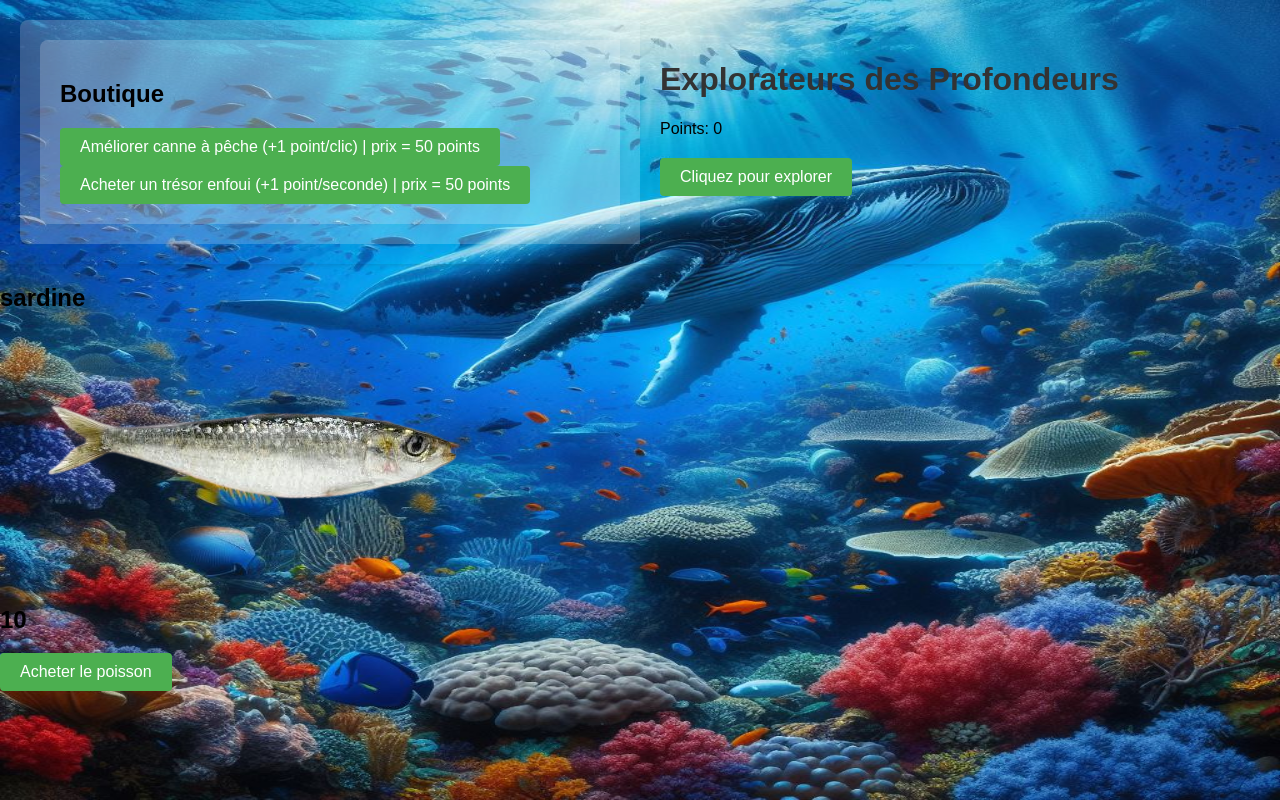
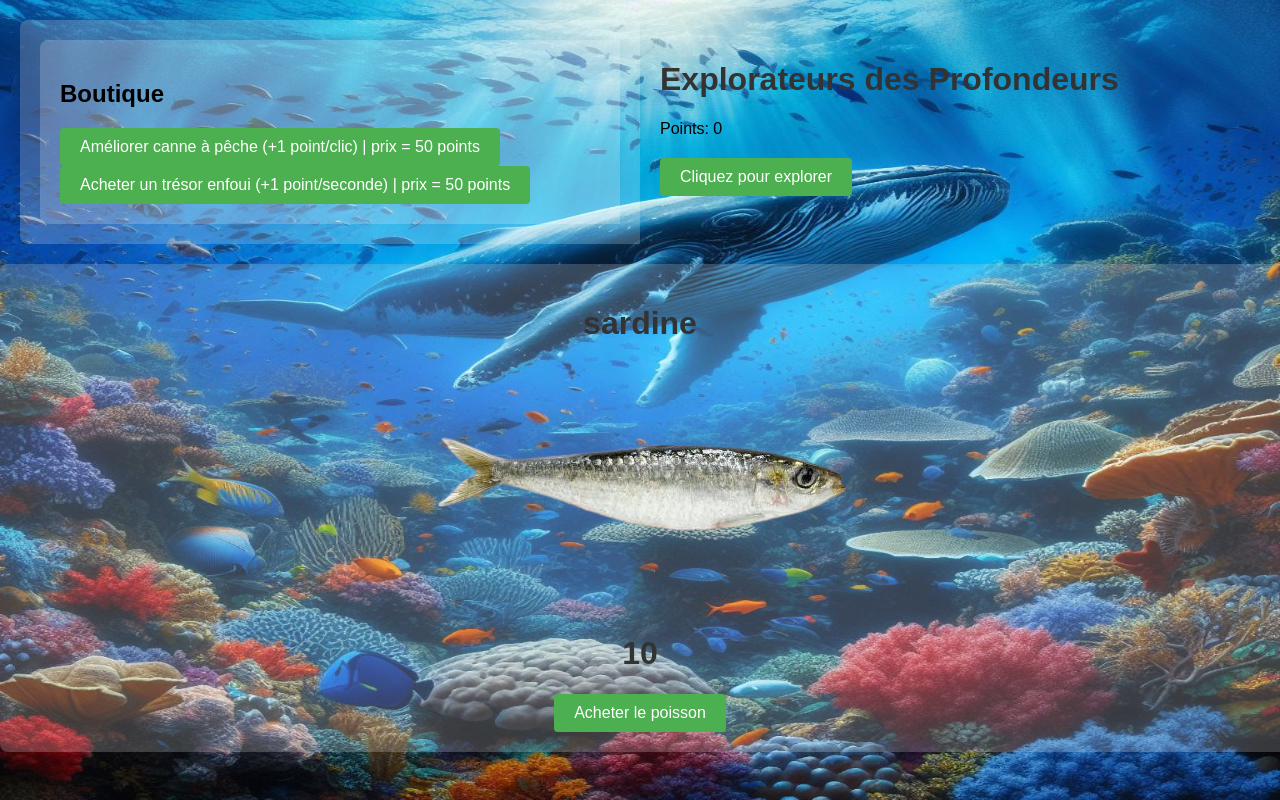
Before and after one commit to mohamdi-kamelia/Clicker, a plain HTML site: page index.html in a window 1280 px wide. Drawn offline with Linux system fonts and the light colour scheme.

Commit message:
ajouté gestion de sauvegarde avec localstorage

```diff
--- a/index.html
+++ b/index.html
@@ -22,10 +22,10 @@
             <button id="clickButton">Cliquez pour explorer</button>
         </div>
     </div>
-    <div class= "fish">
-        <h2 id="fishName"></h2>
+    <div class= "poisson">
+        <h1 id="fishName"></h1>
         <img id="fishImage">
-        <h2 id="fishPrice"></h2>
+        <h1 id="fishPrice"></h1>
         <button id="buyButton">Acheter le poisson</button>
     </div>
     <script src="script.js"></script>
--- a/script.js
+++ b/script.js
@@ -1,11 +1,11 @@
 document.addEventListener('DOMContentLoaded', function() {
-    let points = 0;
-    let elements = 0;
-    let bonus = 1;
-    let auto_click_value = 0;
-    let clickCount = 0;
-    let level = 1;
-    let fishIndex = 0;
+    // localStorage.clear();
+    let points = parseInt(localStorage.getItem('points')) || 0;
+    let elements = parseInt(localStorage.getItem('elements')) || 0;
+    let bonus = parseInt(localStorage.getItem('bonus')) || 1;
+    let auto_click_value = parseInt(localStorage.getItem('auto_click_value')) || 0;
+    let level = parseInt(localStorage.getItem('level')) || 1;
+    let fishIndex = parseInt(localStorage.getItem('fishIndex')) || 0;
 
     const pointsDisplay = document.getElementById('points');
     const clickButton = document.getElementById('clickButton');
@@ -14,8 +14,9 @@ document.addEventListener('DOMContentLoaded', function() {
     const fishName = document.getElementById('fishName');
     const fishImage = document.getElementById('fishImage');
     const fishPrice = document.getElementById('fishPrice');
-    const fish = document.getElementById('fish');
     const buyButton = document.getElementById('buyButton');
+
+    pointsDisplay.textContent = points;
 
     const fishDict = [
         {
@@ -26,17 +27,17 @@ document.addEventListener('DOMContentLoaded', function() {
         {
             name : "anchois",
             image : "assets/anchois.png",
-            value : 1000
+            value : 100
         },
         {
             name : "bar",
             image : "assets/bar.png",
-            value : 2000
+            value : 500
         },
         {
             name : "cabillaud",
             image : "assets/cabillaud.png",
-            value : 4000
+            value : 1000
         }
     ];
 
@@ -73,8 +74,10 @@ document.addEventListener('DOMContentLoaded', function() {
     }
 
     function auto_click() {
+        if (auto_click_value > 0) {
         points += auto_click_value;
         pointsDisplay.textContent = points;
+        }
     }
 
     // Fonction pour acheter un élément
@@ -109,10 +112,13 @@ document.addEventListener('DOMContentLoaded', function() {
         buyAutoClickButton.textContent = "Acheter un trésor enfoui (+1 point/seconde) | prix = " + level*50 + " points";
     }
 
-    function updateFishSize() {
-        // Augmente la taille de l'image de poisson à chaque clic
-        const newSize = 50 + clickCount * 10; // Ajuste la taille selon le nombre de clics
-        fish.style.width = newSize + 'px';
+    function saveProgression() {
+        localStorage.setItem('points', points);
+        localStorage.setItem('elements', elements);
+        localStorage.setItem('bonus', bonus);
+        localStorage.setItem('auto_click_value', auto_click_value);
+        localStorage.setItem('level', level);
+        localStorage.setItem('fishIndex', fishIndex);
     }
 
     // Gestion des événements
@@ -124,11 +130,9 @@ document.addEventListener('DOMContentLoaded', function() {
     buyButton.addEventListener('click', buyFish);
 
     // Sauvegarde automatique
-    setInterval(function() {
-        localStorage.setItem('points', points);
-        localStorage.setItem('elements', elements);
-        localStorage.setItem('bonus', bonus);
-    }, 60000); // Sauvegarde toutes les minutes
+    setInterval(saveProgression, 10000);
+
 
     setInterval(auto_click, 1000);
+
 });
--- a/styles.css
+++ b/styles.css
@@ -18,7 +18,7 @@ body {
     box-shadow: 0 2px 4px rgba(0, 0, 0, 0.1);
 }
 
-.boutique {
+.boutique, .poisson {
     flex: 1;
     padding: 20px;
     background-color: rgba(255, 255, 255, 0.2);
@@ -59,3 +59,9 @@ button:hover {
 button:hover {
     background-color: #45a049;
 }
+
+.poisson {
+    display:flex;
+    flex-direction: column;
+    align-items: center;
+}
```
